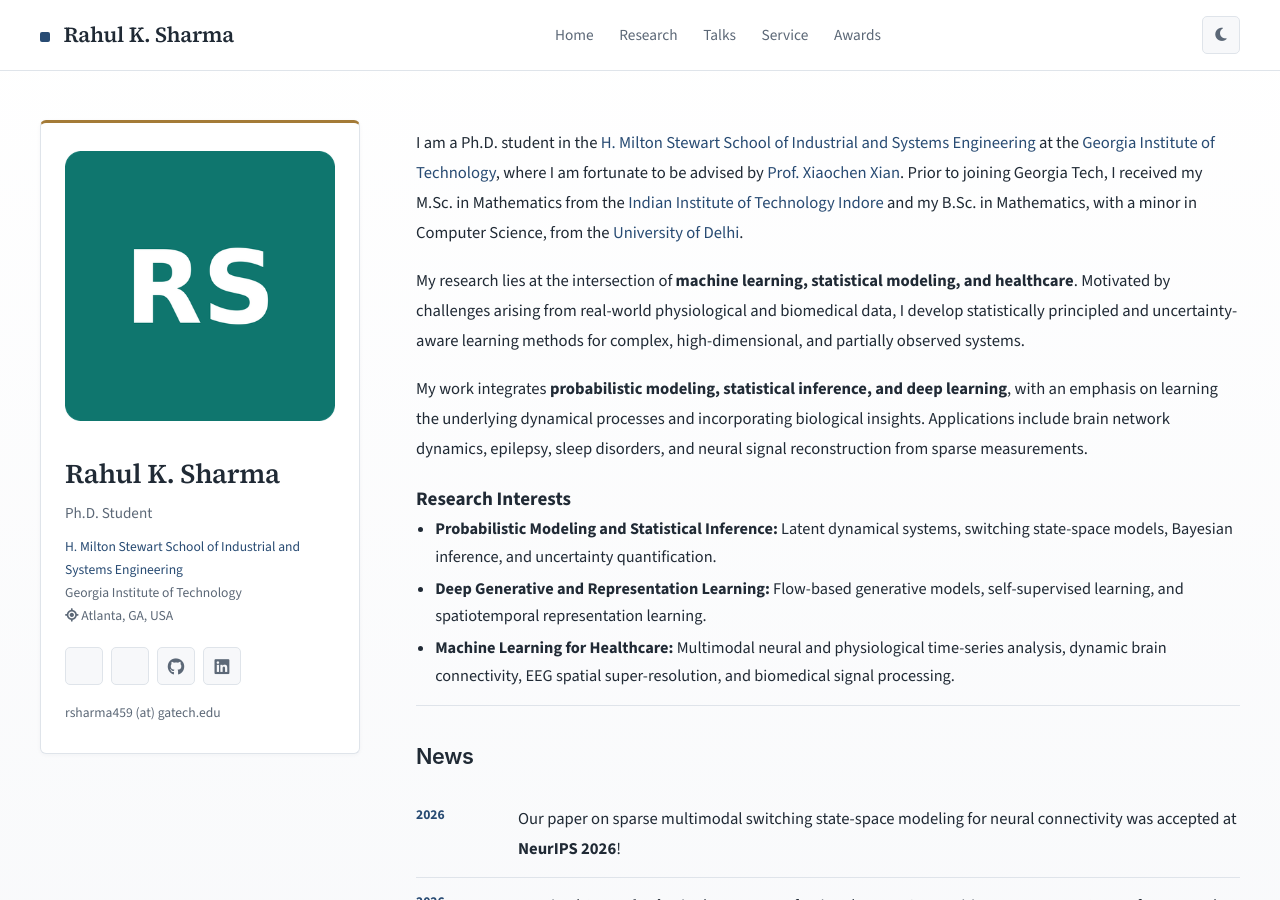
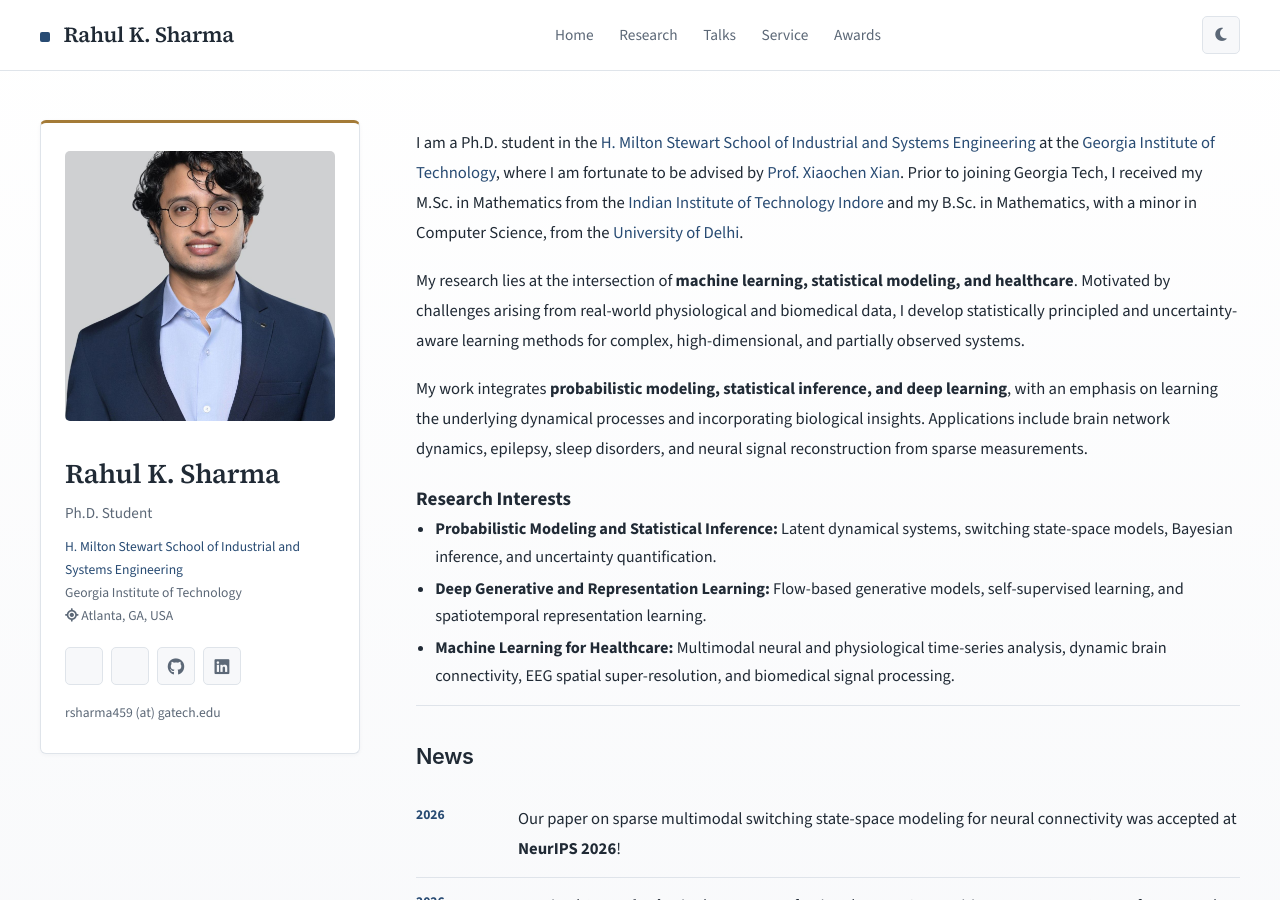
Before and after one commit to rsharma459/rsharma459.github.io, a Jekyll site: the page built from index.md, in a window 1280 px wide and 900 px high. Built offline with Jekyll 4.4.1, drawn with Linux system fonts in a browser that asks for light colours; a style sheet for code colours, icons or effects is not loaded.

Commit message:
Change avatar image in _config.yml
Updated avatar image path in the configuration file.

```diff
--- a/_config.yml
+++ b/_config.yml
@@ -31,7 +31,7 @@ cv_link: assets/files/curriculum_vitae.pdf   # TODO: upload your CV to assets/fi
 
 # Images (profile picture and favicons)
 # "favicon" and "favicon_dark" are used for the light and dark modes.
-avatar: assets/img/avatar.png
+avatar: assets/img/WhatsApp Image 2026-09-01 at 15.58.39 (1).jpeg
 favicon: assets/img/favicon.png
 favicon_dark: assets/img/favicon-dark.png
 
```
